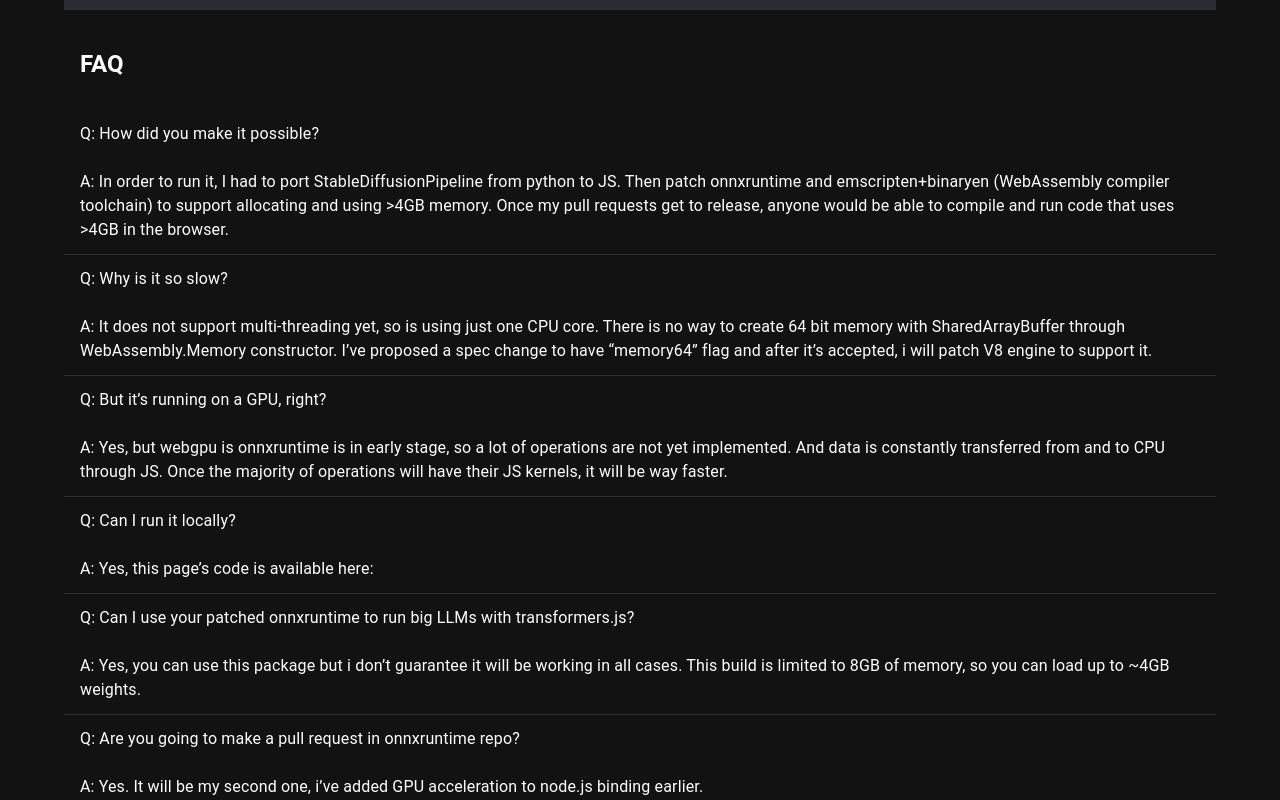
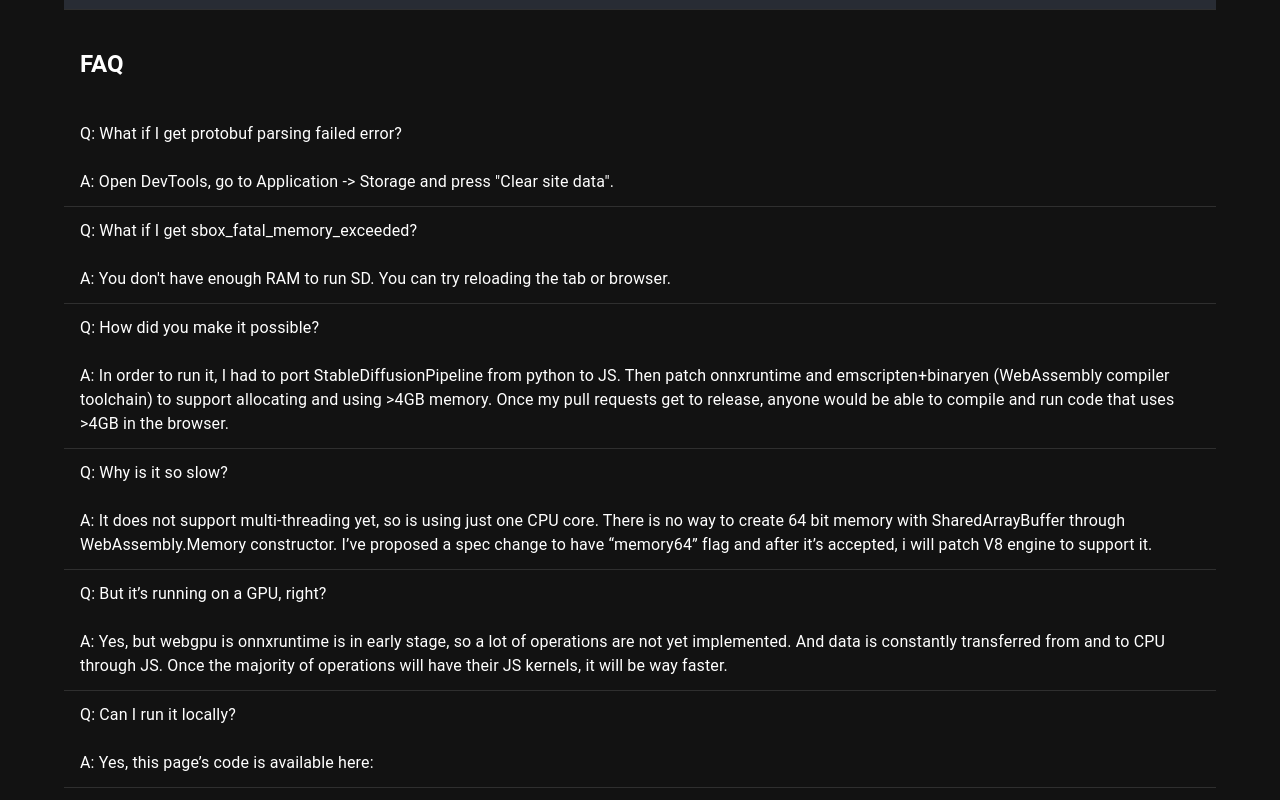
Before and after one commit to dakenf/diffusers.js, a React (Create React App) app: page / in a window 1280 px wide. Shown: the part 640-1440 px from the top of the page. Built offline with nearby package versions, Linux system fonts and the light colour scheme.

Commit message:
Everything is working

```diff
--- a/ort-wasm-handler.js
+++ b/ort-wasm-handler.js
@@ -2,7 +2,7 @@
 const path = require("path");
 
 // copy onnxruntime-web WebAssembly files to public/ folder
-const srcFolder = path.join(__dirname, "node_modules", "onnxruntime-web", "dist");
+const srcFolder = path.join(__dirname, "node_modules", "@aislamov/onnxruntime-web64", "dist");
 const destFolder = path.join(__dirname, "public", "static", "js");
 
 if (fs.existsSync('./node_modules/.cache')) {
--- a/package.json
+++ b/package.json
@@ -15,6 +15,7 @@
     "@types/react": "^18.2.8",
     "@types/react-dom": "^18.2.4",
     "@xenova/transformers": "^2.4.1",
+    "@aislamov/onnxruntime-web64": "^0.0.3",
     "http-proxy-middleware": "^2.0.6",
     "lodash": "^4.17.21",
     "onnxruntime-web": "^1.15.1",
--- a/src/App.tsx
+++ b/src/App.tsx
@@ -59,11 +59,13 @@
         <ListItem>
           <h2>FAQ</h2>
         </ListItem>
+        <FaqItem question={'What if I get protobuf parsing failed error?'} answer={'Open DevTools, go to Application -> Storage and press "Clear site data".'} />
+        <FaqItem question={'What if I get sbox_fatal_memory_exceeded?'} answer={"You don't have enough RAM to run SD. You can try reloading the tab or browser."} />
         <FaqItem question={'How did you make it possible?'} answer={'In order to run it, I had to port StableDiffusionPipeline from python to JS. Then patch onnxruntime and emscripten+binaryen (WebAssembly compiler toolchain) to support allocating and using >4GB memory. Once my pull requests get to release, anyone would be able to compile and run code that uses >4GB in the browser.'} />
         <FaqItem question={'Why is it so slow?'} answer={'It does not support multi-threading yet, so is using just one CPU core. There is no way to create 64 bit memory with SharedArrayBuffer through WebAssembly.Memory constructor. I’ve proposed a spec change to have “memory64” flag and after it’s accepted, i will patch V8 engine to support it.'} />
         <FaqItem question={'But it’s running on a GPU, right?'} answer={'Yes, but webgpu is onnxruntime is in early stage, so a lot of operations are not yet implemented. And data is constantly transferred from and to CPU through JS. Once the majority of operations will have their JS kernels, it will be way faster.'} />
         <FaqItem question={'Can I run it locally?'} answer={'Yes, this page’s code is available here: '} />
-        <FaqItem question={'Can I use your patched onnxruntime to run big LLMs with transformers.js?'} answer={'Yes, you can use this package but i don’t guarantee it will be working in all cases. This build is limited to 8GB of memory, so you can load up to ~4GB weights.'} />
+        <FaqItem question={'Can I use your patched onnxruntime to run big LLMs with transformers.js?'} answer={'Yes, you can use this package but i don’t guarantee it will be working in all cases. This build is limited to 8GB of memory, so you can load up to ~4GB weights. Just use https://www.npmjs.com/package/@aislamov/onnxruntime-web64'} />
         <FaqItem question={'Are you going to make a pull request in onnxruntime repo?'} answer={'Yes. It will be my second one, i’ve added GPU acceleration to node.js binding earlier.'} />
       </List>
     </Box>
@@ -84,16 +86,15 @@
   }, [])
 
   const progressCallback = async (info: ProgressCallbackPayload) => {
+    if (info.step) {
+      setStatus(info.step)
+    }
     if (info.images) {
       const canvas = document.getElementById('canvas') as HTMLCanvasElement
       if (canvas) {
         const data = await info.images[0].toImageData({ tensorLayout: 'NCWH', format: 'RGB' });
-        console.log(data)
         canvas.getContext('2d')!.putImageData(data, 0, 0);
       }
-    }
-    if (info.step) {
-      setStatus(info.step)
     }
   }
   const loadModel = () => {
--- a/src/lib/StableDiffusionPipeline.ts
+++ b/src/lib/StableDiffusionPipeline.ts
@@ -1,4 +1,4 @@
-import { InferenceSession } from 'onnxruntime-web';
+import { InferenceSession } from '@aislamov/onnxruntime-web64';
 import { PNDMScheduler, SchedulerConfig } from './schedulers/PNDMScheduler'
 // @ts-ignore
 import { getModelFile, getModelJSON } from '@xenova/transformers/src/utils/hub'
```
Also changed, not shown: 1 other file (tests, documents, lock files or other folders).
